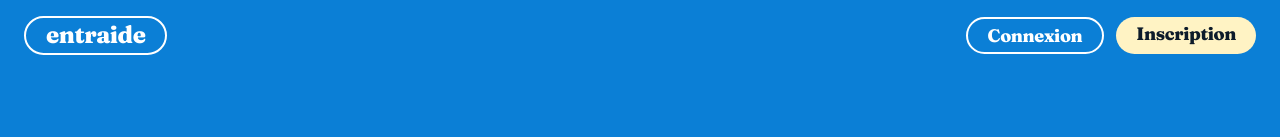
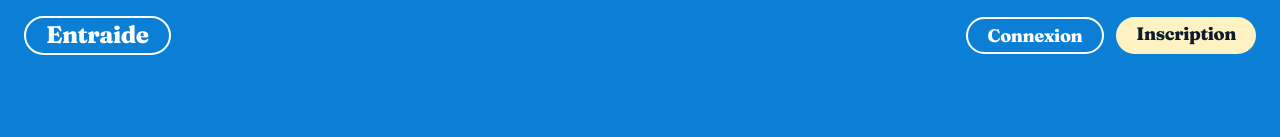
Before and after one commit to Yahya-Bello-147/entraide-campus, a Next.js app: page / in a window 1280 px wide. Shown: the top 137 px of the page. Built offline with nearby package versions, Linux system fonts and the light colour scheme; no server answers.

Commit message:
Logo : Entraide avec une majuscule
Co-Authored-By: Claude Opus 5.5 <noreply@anthropic.com>

```diff
--- a/src/app/en-tete.tsx
+++ b/src/app/en-tete.tsx
@@ -15,7 +15,7 @@ export async function EnTete() {
         href="/"
         className="titre rounded-full border-2 border-white px-5 py-1.5 text-xl text-white sm:text-2xl"
       >
-        entraide
+        Entraide
       </Link>
       {user ? (
         <Navigation />
```
